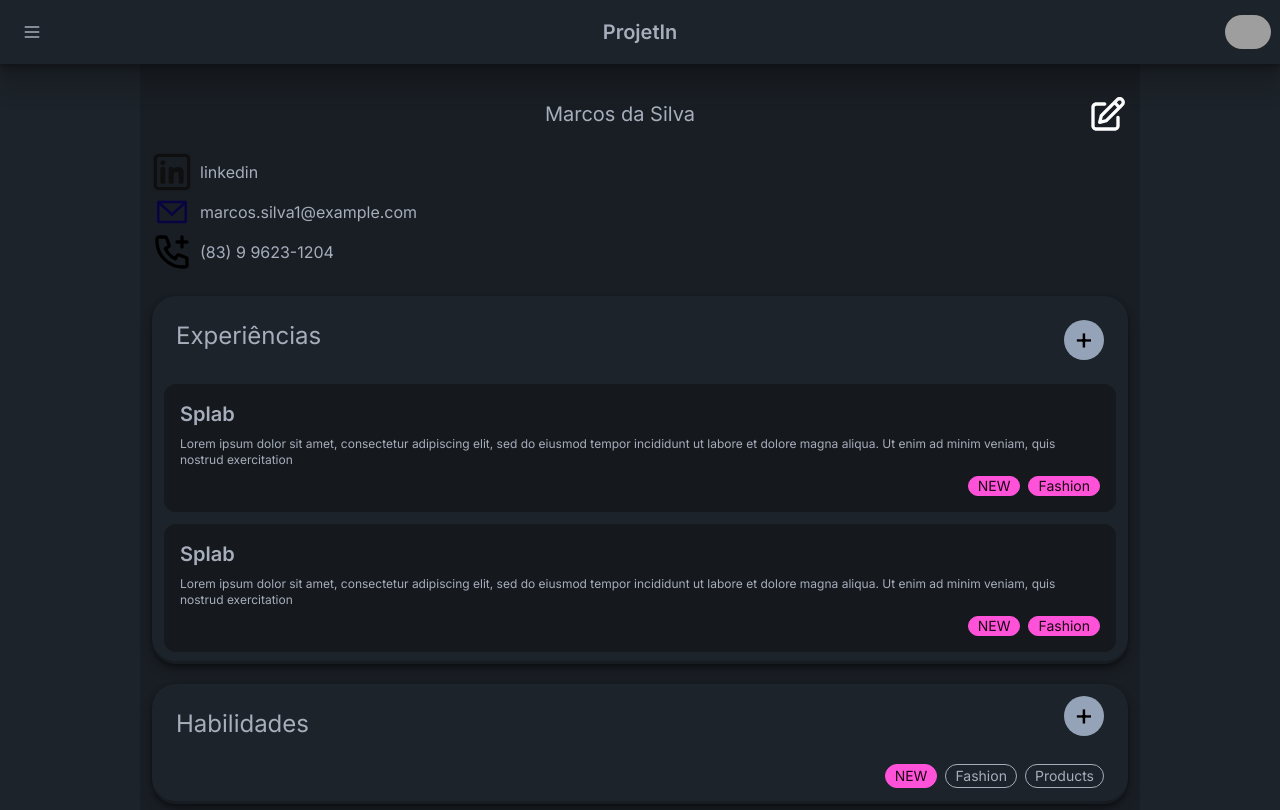
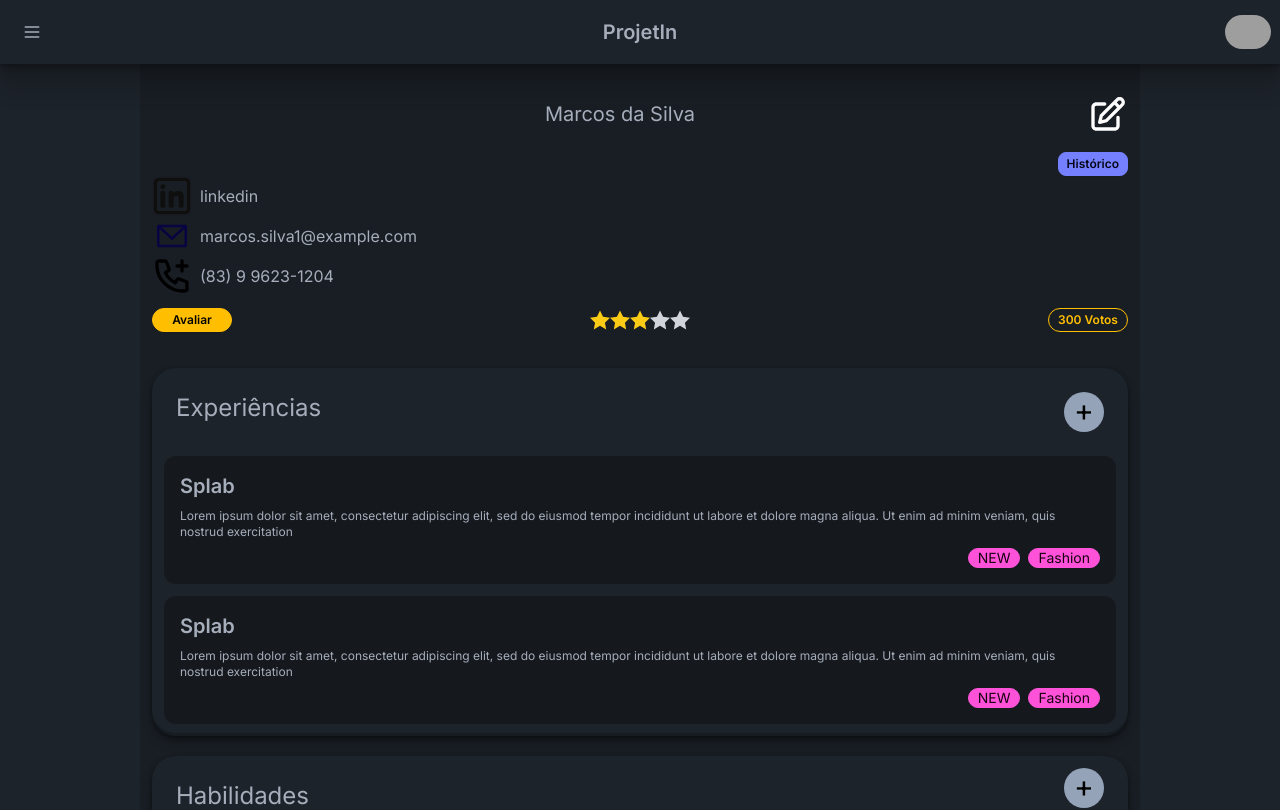
Before and after one commit to ESinco/frontend, a Next.js app: page /student/profile in a window 1280 px wide. Shown: the top 810 px of the page. Built offline with nearby package versions, Linux system fonts and the light colour scheme; grey boxes are pictures that could not be loaded.

Commit message:
pequena mudanca

```diff
--- a/src/app/(main)/student/profile/page.js
+++ b/src/app/(main)/student/profile/page.js
@@ -3,6 +3,11 @@
 import ExperiencesCard from "@/components/ExperiencesCard";
 import SkillsCard from "@/components/SkillsCard";
 import ProfileModal from "@/components/ProfileModal";
+import Link from "next/link";
+import { useEffect, useState } from "react";
+import { usePathname } from "next/navigation";
+import LoadingSpinner from "@/components/LoadingSpinner";
+
 const session = {
   matricula: "200000001",
   nome: "Marcos da Silva",
@@ -17,14 +22,34 @@ const session = {
 const profIcons = [];
 
 export default function UserProfilePage() {
+  const pathname = usePathname();
+
+  const [currentPath, setCurrentPath] = useState("");
+
+  useEffect(() => {
+    setCurrentPath(pathname);
+  }, [pathname]);
+
+  if (currentPath == "") {
+    <LoadingSpinner />;
+  }
+
   return (
     <div className="bg-base-200 flex justify-center flex-col items-center p-3 max-w-[1000px]">
       {/* DIV INFORMACOES INICIAIS */}
       <div className="flex justify-center flex-col w-full items-start mb-6">
         <div className=" flex flex-row items-center w-full">
           <p className="mx-auto text-xl my-6">{session.nome}</p>
-          <ProfileModal></ProfileModal>
+          <div className="flex flex-col items-center gap-3">
+            <ProfileModal></ProfileModal>
+          </div>
         </div>
+        <Link
+          href={`${currentPath}/history`}
+          className="btn btn-primary btn-xs ml-auto"
+        >
+          Histórico
+        </Link>
         <div className="flex flex-row items-center gap-2">
           <svg
             width="40px"
@@ -91,6 +116,40 @@ export default function UserProfilePage() {
           </svg>
           <p>(83) 9 9623-1204</p>
         </div>
+
+        <div className={`py-3 flex flex-row justify-between w-full`}>
+          <button className="btn btn-warning btn-xs w-20 rounded-full">
+            Avaliar
+          </button>
+          <div className="flex items-center">
+            {[1, 2, 3, 4, 5].map((star) => (
+              <svg
+                key={star}
+                xmlns="http://www.w3.org/2000/svg"
+                viewBox="0 0 24 24"
+                fill="currentColor"
+                className={`w-5 h-5 ${
+                  3 >= star
+                    ? "text-yellow-400"
+                    : 3 >= star - 0.5
+                    ? "text-yellow-400 half-star"
+                    : "text-gray-300"
+                }`}
+              >
+                <path
+                  d={
+                    3 >= star - 0.5 && 3 < star
+                      ? "M12 .587l3.668 7.571 8.332 1.151-6.064 5.941 1.517 8.227L12 18.897V.587z" // Meio estrela
+                      : "M12 .587l3.668 7.571 8.332 1.151-6.064 5.941 1.517 8.227L12 18.897l-7.453 4.58L6.064 15.25 0 9.309l8.332-1.151L12 .587z" // Estrela completa
+                  }
+                />{" "}
+              </svg>
+            ))}
+          </div>
+          <p className="btn hover:cursor-default btn-outline btn-xs rounded-full w-20 btn-warning">
+            300 Votos
+          </p>
+        </div>
       </div>
       <div className="gap-5 flex flex-col w-full">
         {/* EXPERIENCIAS COMPONENT */}
```
